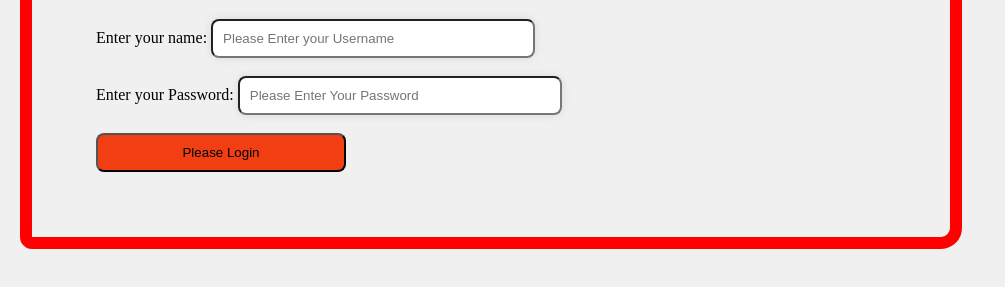
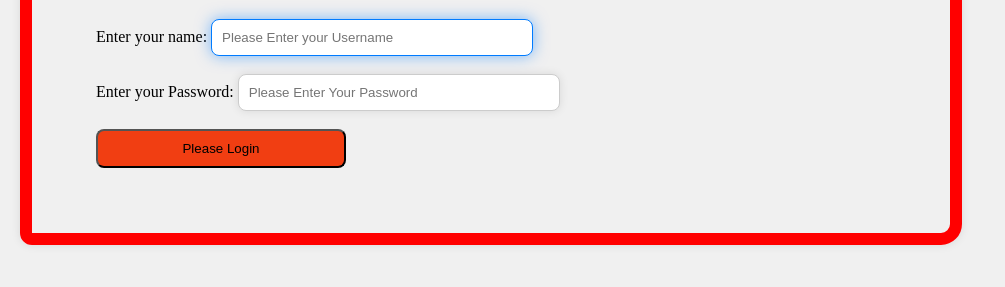
Before and after one commit to Satyamray21/JavaScript, a plain HTML site: page LoginUsingPromise/login.html in a window 1280 px wide. In both pictures the pointer is over the input "Please Enter your Username". Shown: the part 183-470 px from the top of the page, without its empty margins (0-1005 px from the left). Drawn offline with Linux system fonts and the light colour scheme.

Commit message:
Css is modified

```diff
--- a/LoginUsingPromise/login.css
+++ b/LoginUsingPromise/login.css
@@ -13,6 +13,7 @@ form{
     border: 12px solid red;
     border-radius: 20px 12px 21px;
     justify-content: center;
+    box-shadow: 0 0 10px rgba(0, 0, 0, 0.1);
 }
 input[type="text"],
 input[type="password"],
@@ -23,6 +24,13 @@ input[type="button"]
     box-shadow: 0 0 10px rgba(0, 0, 0, 0.1);
     background-color: white;
     padding: 10px;
+    border: 1px solid #ccc
+}
+input[type="text"]:hover,
+input[type="password"]:hover,
+input[type="button"]:hover {
+    border-color: #007BFF;
+    box-shadow: 0 0 15px rgba(0, 123, 255, 0.5);
 }
 #btn{
     background-color:#f13e12;
@@ -33,4 +41,5 @@ input[type="button"]
 #btn:hover{
     background-color: aquamarine;
     padding: 12px;
+    border-color: aqua;
 }
```
